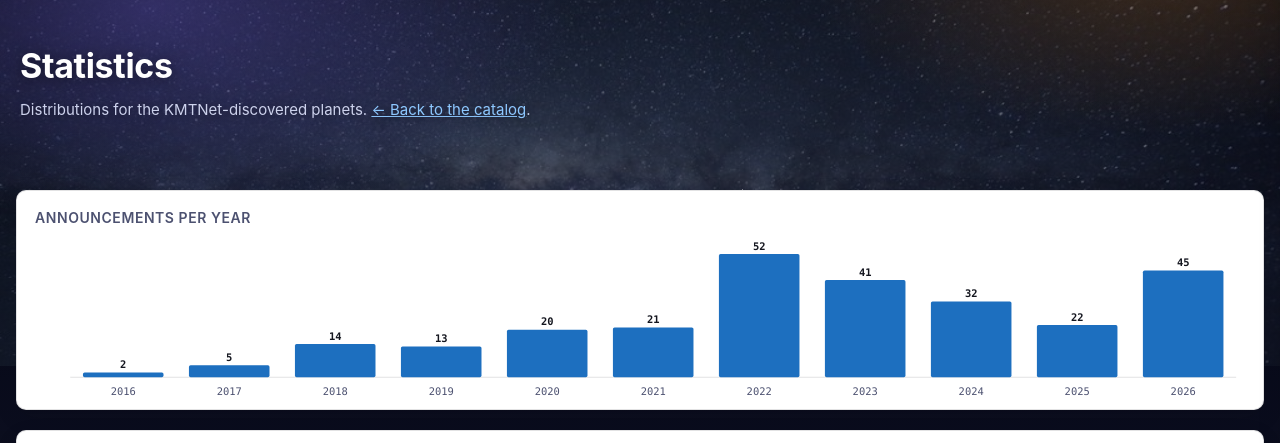
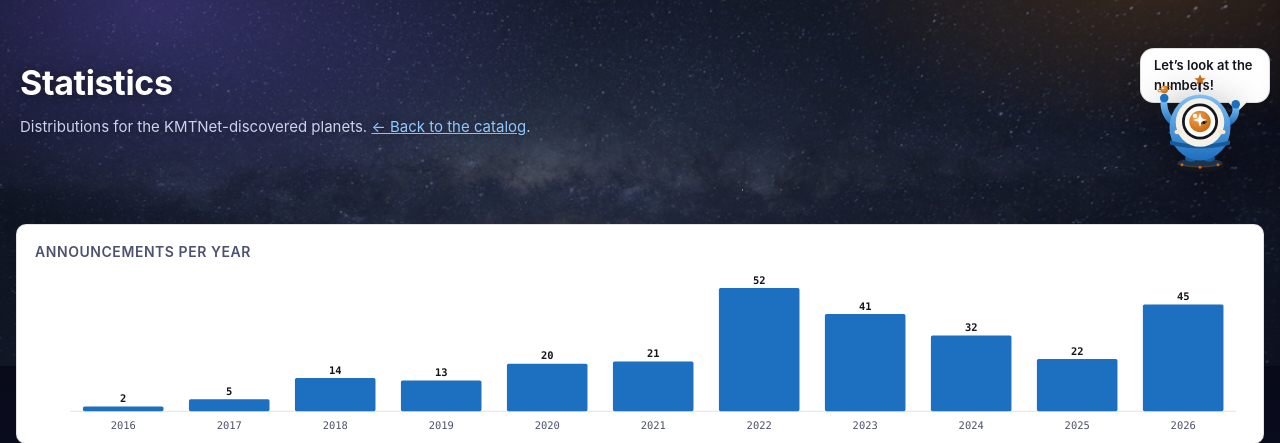
Before and after one commit to bulk17/ExoKMTNet, a PHP site: page /stats.html in a window 1280 px wide. Shown: the part 74-517 px from the top of the page. Run offline with PHP 8.4, Linux system fonts and the light colour scheme.

Commit message:
Bring Kensy to the stats page and the planet detail drawer
Adds Kensy with a speech bubble to the stats.html hero, and a small
"Kensy found this one" header to the detail drawer on both pages. Also
fixes the speech bubble to anchor from the right and wrap instead of
overflowing off-screen for longer messages.

Co-Authored-By: Claude Sonnet 5 <noreply@anthropic.com>
Claude-Session: https://claude.ai/code/session_01GNdpiB2YTdkBJ7rD5g1Sb3

```diff
--- a/assets/css/style.css
+++ b/assets/css/style.css
@@ -258,9 +258,13 @@ a { color: var(--link); }
 }
 
 .mascot-bubble {
+  /* Anchored from the right (the mascot sits near the page's right edge), so
+     a longer message grows leftward into free space instead of overflowing
+     past the viewport edge. */
   position: absolute;
   top: 8px;
-  left: -18px;
+  right: -10px;
+  max-width: min(280px, 60vw);
   background: var(--bg-elev);
   color: var(--text);
   border: 1px solid var(--border);
@@ -268,7 +272,7 @@ a { color: var(--link); }
   padding: 7px 13px;
   font-size: 13px;
   font-weight: 600;
-  white-space: nowrap;
+  white-space: normal;
   box-shadow: var(--shadow);
   backdrop-filter: var(--glass-blur);
   -webkit-backdrop-filter: var(--glass-blur);
@@ -278,7 +282,7 @@ a { color: var(--link); }
   content: "";
   position: absolute;
   bottom: -7px;
-  left: 34px;
+  right: 24px;
   width: 14px;
   height: 14px;
   background: inherit;
@@ -292,8 +296,8 @@ a { color: var(--link); }
   .hero-top { flex-direction: column; align-items: flex-start; }
   .hero-mascot-wrap { align-self: center; }
   .hero-mascot { height: 100px; }
-  .mascot-bubble { left: 50%; transform: translateX(-50%); }
-  .mascot-bubble::after { left: 50%; margin-left: -7px; }
+  .mascot-bubble { left: 50%; right: auto; transform: translateX(-50%); }
+  .mascot-bubble::after { left: 50%; right: auto; margin-left: -7px; }
 }
 
 /* A little hop whenever the theme switches - Kensy reacting to the light change. */
@@ -709,6 +713,18 @@ table.data tbody tr:has(.empty-state):hover { background: none; }
   padding-right: 30px;
 }
 
+.drawer-kensy {
+  display: flex;
+  align-items: center;
+  gap: 8px;
+  margin: 0 0 12px;
+  color: var(--text-dim);
+  font-size: 12.5px;
+  font-weight: 600;
+}
+
+.drawer-kensy img { height: 32px; width: auto; flex: none; }
+
 .drawer .close {
   position: absolute;
   top: 16px;
--- a/assets/js/app.js
+++ b/assets/js/app.js
@@ -503,6 +503,7 @@
 
   function openDrawer(row) {
     var html =
+      '<div class="drawer-kensy"><img src="assets/images/kensy-mascot.svg" alt="" />Kensy found this one</div>' +
       "<h2>" + escapeHtml(row.name) + "</h2>" +
       '<span class="pill ' + row._type + '">' + TYPE_LABEL[row._type] + "</span>" +
       (row.title ? '<p class="title-text">' + escapeHtml(row.title) + "</p>" : "") +
--- a/assets/js/stats.js
+++ b/assets/js/stats.js
@@ -171,6 +171,7 @@
 
   function openDrawer(row) {
     var html =
+      '<div class="drawer-kensy"><img src="assets/images/kensy-mascot.svg" alt="" />Kensy found this one</div>' +
       "<h2>" + escapeHtml(row.name) + "</h2>" +
       '<span class="pill ' + row._type + '">' + TYPE_LABEL[row._type] + "</span>" +
       (row.title ? '<p class="title-text">' + escapeHtml(row.title) + "</p>" : "") +
--- a/stats.html
+++ b/stats.html
@@ -33,10 +33,18 @@
   </div>
 
   <section class="hero">
-    <h1>Statistics</h1>
-    <p>
-      Distributions for the KMTNet-discovered planets. <a href="index.html#table">← Back to the catalog</a>.
-    </p>
+    <div class="hero-top">
+      <div class="hero-copy">
+        <h1>Statistics</h1>
+        <p>
+          Distributions for the KMTNet-discovered planets. <a href="index.html#table">← Back to the catalog</a>.
+        </p>
+      </div>
+      <div class="hero-mascot-wrap">
+        <div class="mascot-bubble">Let&rsquo;s look at the numbers!</div>
+        <img src="assets/images/kensy-mascot.svg" alt="Kensy, the KMTNet mascot" class="hero-mascot" />
+      </div>
+    </div>
   </section>
 
   <section id="chart">
```
